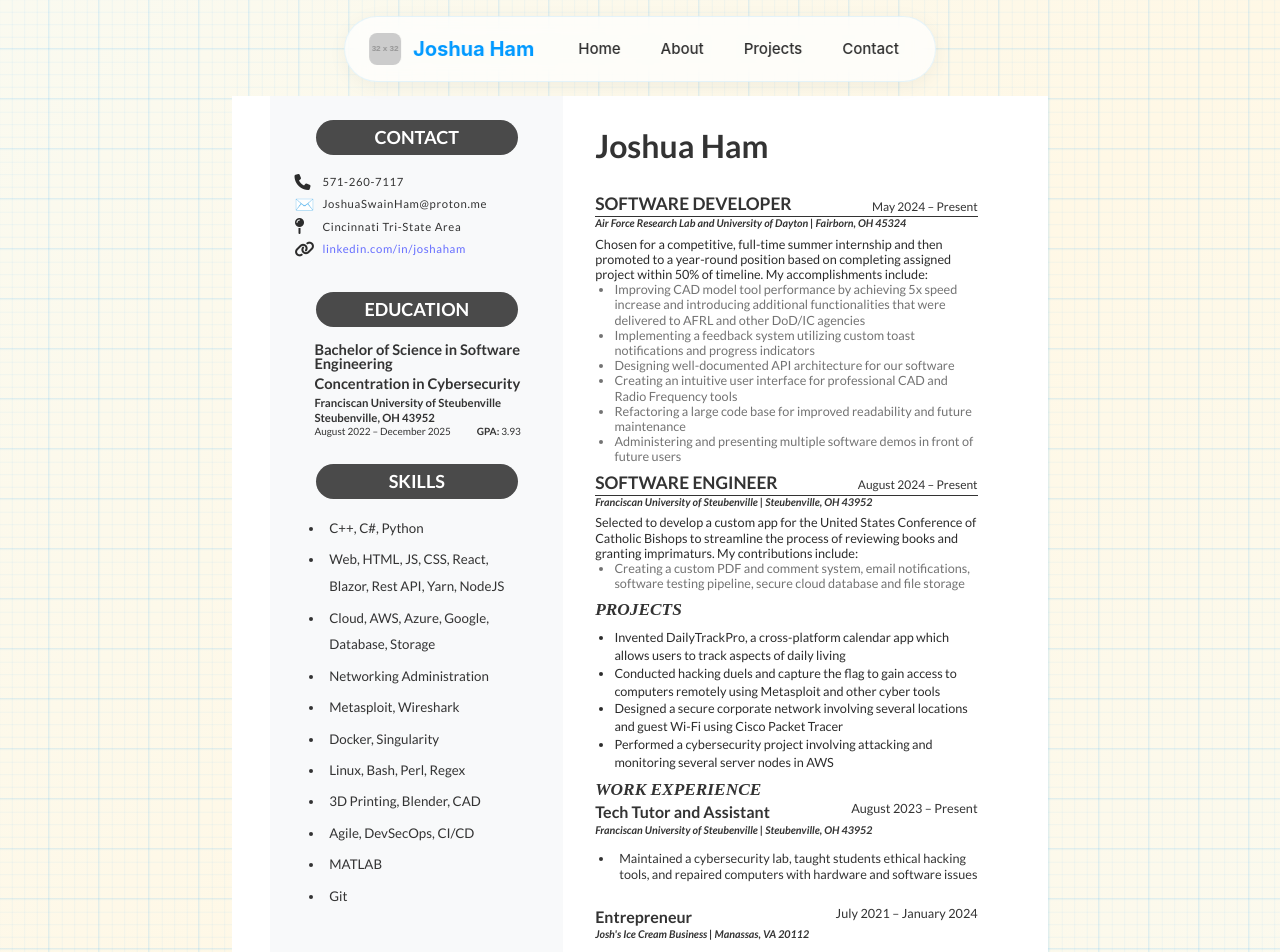
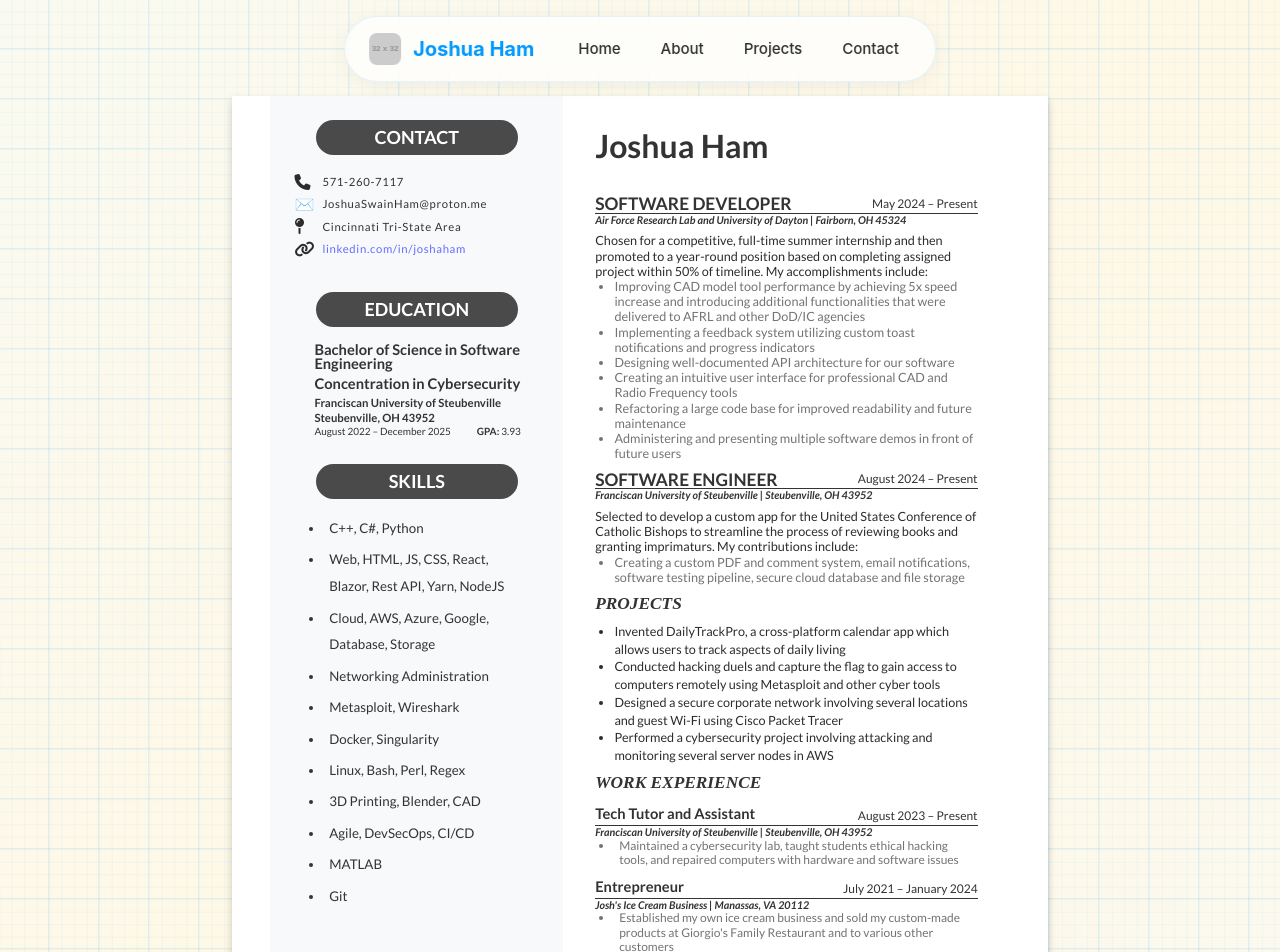
Before and after one commit to josh1244/website, a React (Vite) app: page /resume in a window 1280 px wide. Shown: the top 952 px of the page. Built offline with nearby package versions, Linux system fonts and the light colour scheme.

Commit message:
Update resume

```diff
--- a/src/components/Resume/Resume.css
+++ b/src/components/Resume/Resume.css
@@ -2,7 +2,7 @@
 
 .resume-container {
   width: 8.5in;
-  min-height: 11in;
+  height: 11in;
   margin: 0 auto;
   padding: 0 0.4in 0 0.4in;
   background-color: white;
@@ -11,19 +11,20 @@
   display: grid;
   grid-template-columns: 3.05in auto;
   gap: 0in;
+  box-shadow: 0 4px 8px rgba(0, 0, 0, 0.2); /* Adding shadow */
 }
 
 .left-column {
   grid-column: 1;
   background-color: #f8f9fa;
-  padding: 1.5rem;
+  padding: 1.5rem 1.5rem 0 1.5rem;
   border-radius: 0;
-  height: 100%;
+  height: auto;
 }
 
 .right-column {
   grid-column: 2;
-  padding: 2rem;
+  padding: 2rem 2rem 0 2rem;
 }
 
 .resume-header {
@@ -65,7 +66,6 @@
 .right-column .section-header {
   border-bottom: 1px solid #333;
   margin-top: 9.5px;
-  padding: 0 0 0.2rem 0;
   width: 100%;
   display: flex;
   justify-content: space-between;
@@ -207,7 +207,8 @@
   top: 0;
   text-align: right;
   color: #333;
-  font-size: 0.9rem;
+  font-size: 9pt !important;
+  padding-bottom: 3px;
 }
 
 /* Skills section */
@@ -227,8 +228,21 @@
 }
 
 /* Experience sections */
+.right-column .experience-item li {
+  font-size: 9pt !important;
+  line-height: 1.2;
+}
+
+.right-column .experience-item ul {
+  margin: 0 !important;
+}
+
+.right-column .experience-item .company {
+  padding-bottom: 0;
+}
+
 .experience-item {
-  margin-bottom: 1.5rem;
+  /* margin-bottom: 1.5rem; */
   position: relative;
 }
 
@@ -237,6 +251,7 @@
   margin: 0;
   font-size: 1rem;
   font-weight: bold;
+  font-size: 11pt;
 }
 
 .company {
--- a/src/components/Resume/Resume.tsx
+++ b/src/components/Resume/Resume.tsx
@@ -17,7 +17,7 @@ const Resume: React.FC = () => {
 
     try {
       // Dynamically import html2pdf only when the button is clicked
-      const html2pdf = (await import('html2pdf.js')).default;
+      const html2pdf = (await import("html2pdf.js")).default;
 
       const currentDate = new Date();
       const formattedDate = `${
@@ -219,13 +219,15 @@ const Resume: React.FC = () => {
               <h2>WORK EXPERIENCE</h2>
             </div>
             <div className="experience-item">
+              <div className="section-header">
                 <h3>Tech Tutor and Assistant</h3>
                 <p className="date">August 2023 – Present</p>
+              </div>
               <p className="company">
                 Franciscan University of Steubenville | Steubenville, OH 43952
               </p>
               <ul>
-                <li>
+                <li style={{ color: "#737373" }}>
                   Maintained a cybersecurity lab, taught students ethical
                   hacking tools, and repaired computers with hardware and
                   software issues
@@ -234,13 +236,15 @@ const Resume: React.FC = () => {
             </div>
 
             <div className="experience-item">
+              <div className="section-header">
                 <h3>Entrepreneur</h3>
                 <p className="date">July 2021 – January 2024</p>
+              </div>
               <p className="company">
                 Josh's Ice Cream Business | Manassas, VA 20112
               </p>
               <ul>
-                <li>
+                <li style={{ color: "#737373" }}>
                   Established my own ice cream business and sold my custom-made
                   products at Giorgio's Family Restaurant and to various other
                   customers
@@ -249,13 +253,15 @@ const Resume: React.FC = () => {
             </div>
 
             <div className="experience-item">
+              <div className="section-header">
                 <h3>Restaurant Staff</h3>
                 <p className="date">July 2020 – January 2024</p>
+              </div>
               <p className="company">
                 Giorgio's Family Restaurant | Montclair, VA 22025
               </p>
               <ul>
-                <li>
+                <li style={{ color: "#737373" }}>
                   Performed bussing, cashiering, food running, dishwashing, and
                   cooking in addition to training the new employees
                 </li>
```
Lines whose indentation alone changed are shown as unchanged.
